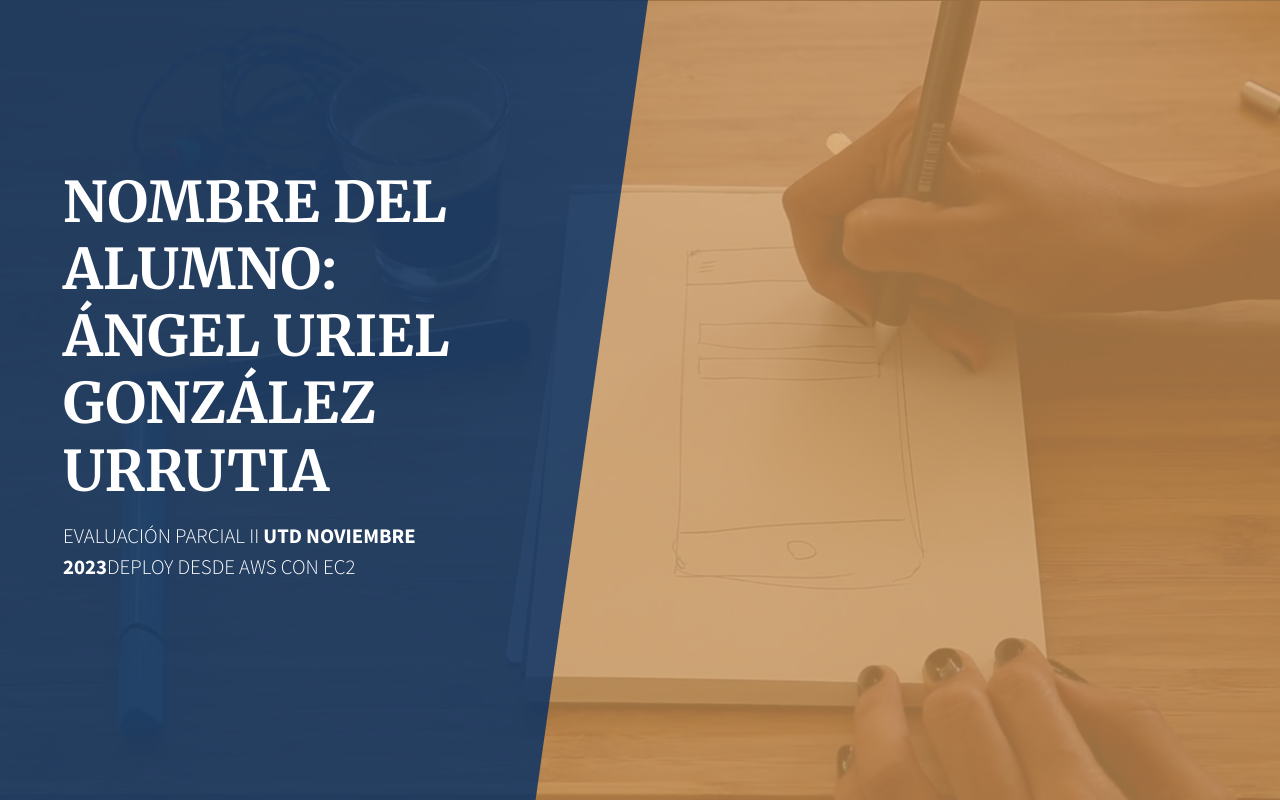
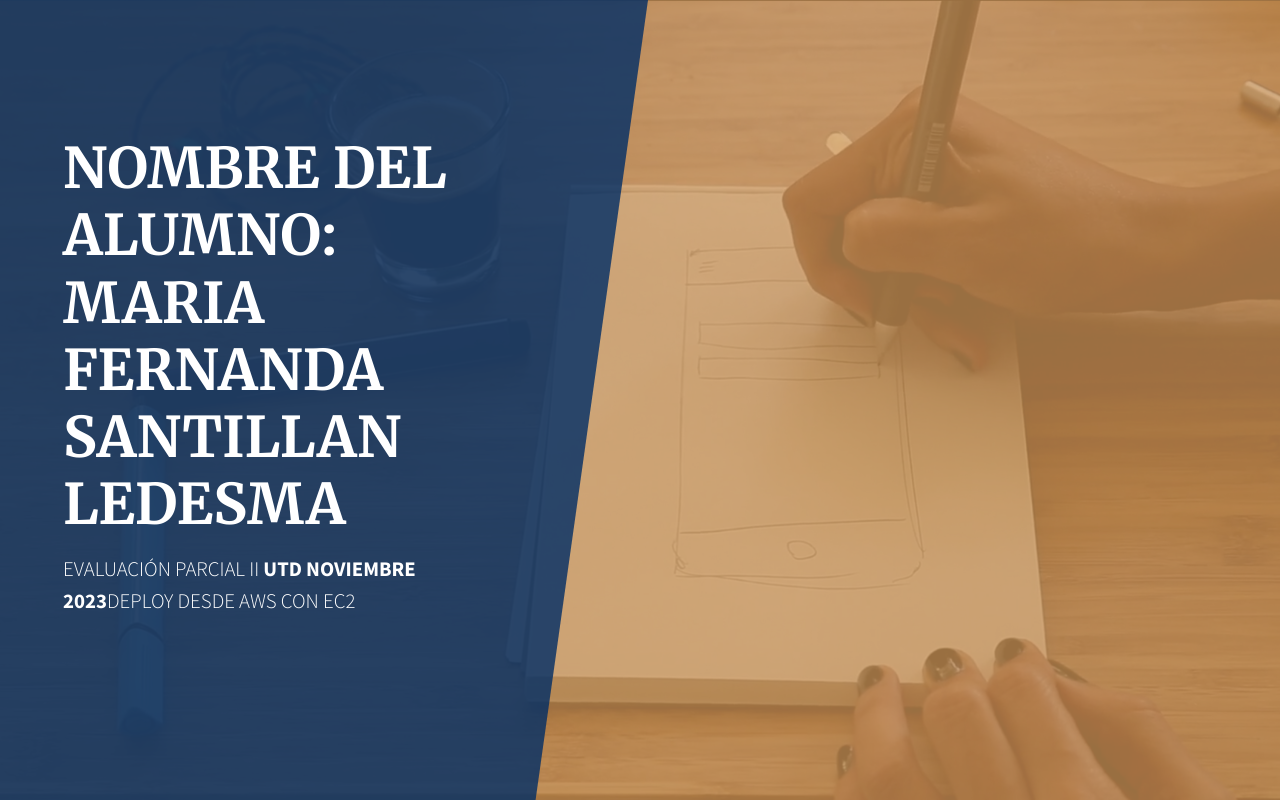
Before and after one commit to UriProtocol/proyecto_2_examen, a Django app: page / in a window 1280 px wide. Run offline with Django 3.2, Linux system fonts and the light colour scheme; some libraries are stand-ins or nearby versions.

Commit message:
Cambio de nombre
undefined

```diff
--- a/comingsoon/templates/comingsoon/home.html
+++ b/comingsoon/templates/comingsoon/home.html
@@ -35,7 +35,7 @@
         <div class="row h-100">
           <div class="col-12 my-auto">
             <div class="masthead-content text-white py-5 py-md-0">
-              <h1 class="mb-3">NOMBRE DEL ALUMNO: ÁNGEL URIEL GONZÁLEZ URRUTIA</h1>
+              <h1 class="mb-3">NOMBRE DEL ALUMNO: MARIA FERNANDA SANTILLAN LEDESMA</h1>
               <p class="mb-5">EVALUACIÓN PARCIAL II <strong>UTD NOVIEMBRE 2023</strong>DEPLOY DESDE AWS CON EC2</p>
 
             </div>
--- a/landingpage/settings.py
+++ b/landingpage/settings.py
@@ -25,7 +25,7 @@ SECRET_KEY = '*2izf_rnatia8yzrw&w_1()*0thnmwl1x%b#um)(04azi7*-x&'
 # SECURITY WARNING: don't run with debug turned on in production!
 DEBUG = True
 
-ALLOWED_HOSTS = ["18.217.27.151"]
+ALLOWED_HOSTS = ["54.158.235.226"]
 
 
 # Application definition
```
